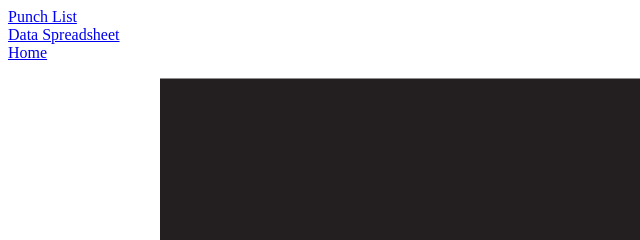
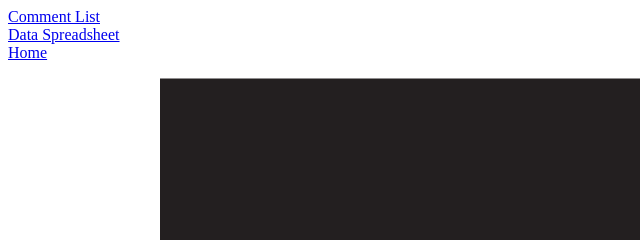
Before and after one commit to oliverdwodunne/racer2, a plain HTML site: page index.html in a window 1280 px wide. Shown: the top 240 px of the page, 0-640 px from the left. Drawn offline with Linux system fonts and the light colour scheme; no server answers.

Commit message:
Update index.html

```diff
--- a/index.html
+++ b/index.html
@@ -13,7 +13,7 @@
     </script>
   </head>
   <body>
-     <a href="https://docs.google.com/document/d/1wWuGjNOJTTICPxzSvInlDeWaSoEurL8yVH9CmwvpGSQ" target="_blank">Punch List</a>
+     <a href="https://docs.google.com/document/d/1wWuGjNOJTTICPxzSvInlDeWaSoEurL8yVH9CmwvpGSQ" target="_blank">Comment List</a>
     <br>
     <a href="https://docs.google.com/spreadsheets/d/1PcReB-N_T5goRgRlknXe2J7WZw5bl3DnD1dqx_bF1Nk"  target="_blank">Data Spreadsheet</a>
     <br>
```
